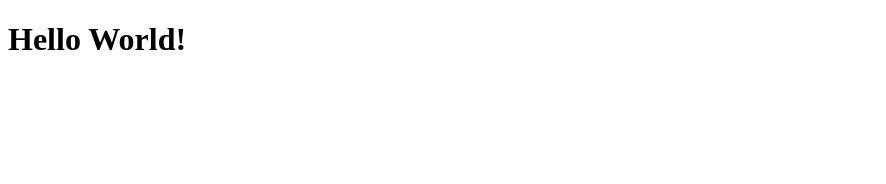
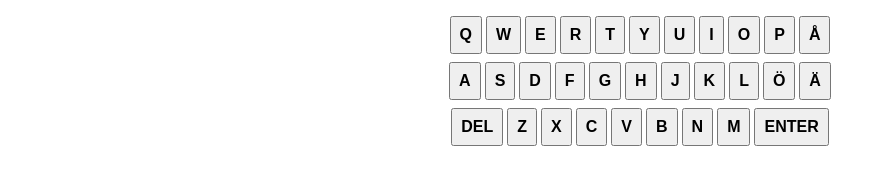
Before and after one commit to LoneToast385/SanaKetjuPeli, a website: page public/html/index.html in a window 1280 px wide. Shown: the whole page, without its empty margins (0-886 px from the left). Drawn offline with Linux system fonts and the light colour scheme.

Commit message:
jotain frontendiä

```diff
--- a/public/css/style.css
+++ b/public/css/style.css
@@ -0,0 +1,49 @@
+h1 {
+    text-align: center;
+}
+
+.letter-box {
+    border: 2px solid gray;
+    border-radius: 3px;
+    margin: 2px;
+    font-size: 2.5rem;
+    font-weight: 700;
+    height: 3rem;
+    width: 3rem;
+    display: flex;
+    justify-content: center;
+    align-items: center;
+    text-transform: uppercase;
+}
+
+  .filled-box {
+    border: 2px solid black;
+}
+
+.letter-row {
+    display: flex;
+}
+
+#keyboard-cont {
+    margin: 1rem 0;
+    display: flex;
+    flex-direction: column;
+    align-items: center;
+}
+
+#keyboard-cont div {
+    display: flex;
+  }
+
+.second-row {
+    margin: 0.5rem 0;
+}
+
+.keyboard-button {
+    font-size: 1rem;
+    font-weight: 700;
+    padding: 0.5rem;
+    margin: 0 2px;
+    cursor: pointer;
+    text-transform: uppercase;
+}
--- a/public/html/index.html
+++ b/public/html/index.html
@@ -4,8 +4,51 @@
     <meta charset="UTF-8">
     <meta name="viewport" content="width=device-width, initial-scale=1.0">
     <title>Sanaketjupeli</title>
+    <link rel="stylesheet" href="/css/style.css">
 </head>
 <body>
-    <h1>Hello World!</h1>
+    <div id="game-board">
+
+    </div>
+
+    <div id="keyboard-cont">
+        <div class="first-row">
+            <button class="keyboard-button">q</button>
+            <button class="keyboard-button">w</button>
+            <button class="keyboard-button">e</button>
+            <button class="keyboard-button">r</button>
+            <button class="keyboard-button">t</button>
+            <button class="keyboard-button">y</button>
+            <button class="keyboard-button">u</button>
+            <button class="keyboard-button">i</button>
+            <button class="keyboard-button">o</button>
+            <button class="keyboard-button">p</button>
+            <button class="keyboard-button">å</button>
+        </div>
+        <div class="second-row">
+            <button class="keyboard-button">a</button>
+            <button class="keyboard-button">s</button>
+            <button class="keyboard-button">d</button>
+            <button class="keyboard-button">f</button>
+            <button class="keyboard-button">g</button>
+            <button class="keyboard-button">h</button>
+            <button class="keyboard-button">j</button>
+            <button class="keyboard-button">k</button>
+            <button class="keyboard-button">l</button>
+            <button class="keyboard-button">ö</button>
+            <button class="keyboard-button">ä</button>
+        </div>
+        <div class="third-row">
+            <button class="keyboard-button">Del</button>
+            <button class="keyboard-button">z</button>
+            <button class="keyboard-button">x</button>
+            <button class="keyboard-button">c</button>
+            <button class="keyboard-button">v</button>
+            <button class="keyboard-button">b</button>
+            <button class="keyboard-button">n</button>
+            <button class="keyboard-button">m</button>
+            <button class="keyboard-button">Enter</button>
+        </div>
+<script src="/js/main.js" type="module"></script>
 </body>
 </html>
```
